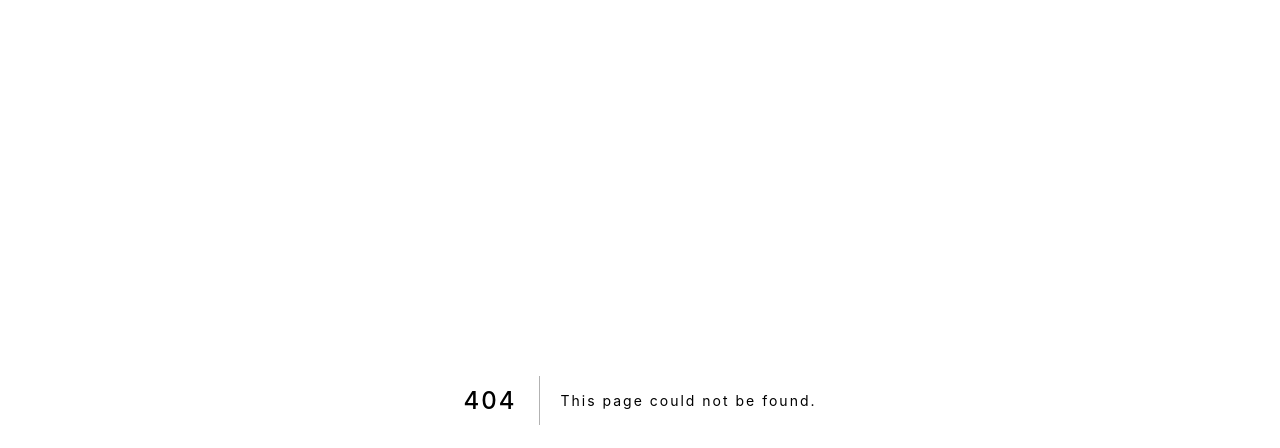
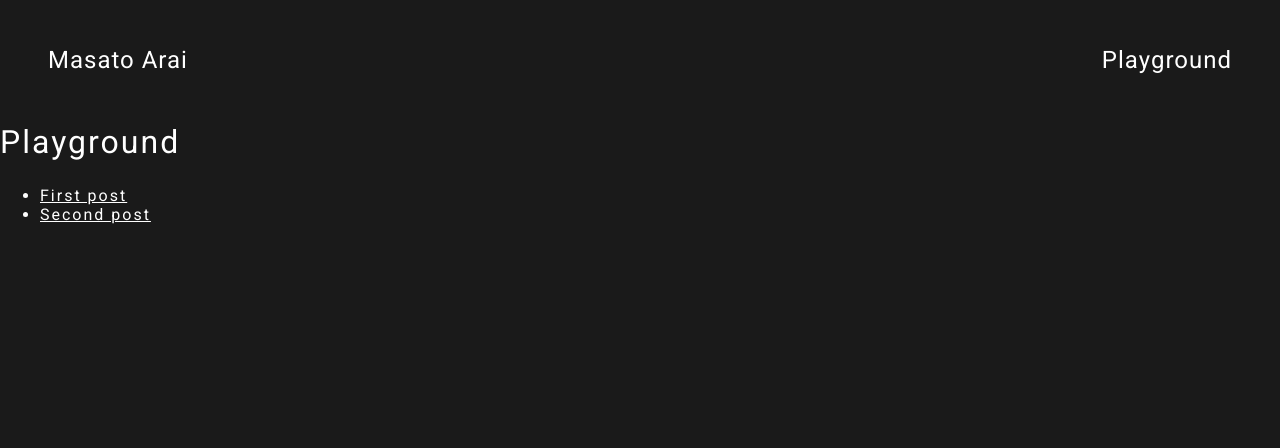
Before and after one commit to masato-arai/m-a-s, a Next.js app: page /playground in a window 1280 px wide. Before the commit this address had no page. Shown: the top 448 px of the page. Built offline with nearby package versions, Linux system fonts and the light colour scheme.

Commit message:
reset cursor on page change

```diff
--- /dev/null
+++ b/components/Header/Header.tsx
@@ -0,0 +1,44 @@
+import Link from 'next/link'
+import styled from 'styled-components'
+
+import { breakpoints } from '../../styles/utils/breakpoints'
+import { spaces } from '../../styles/utils/spaces'
+import { TypoNavLink } from '../../styles/utils/typography'
+import { Wrapper } from '../../styles/utils/wrappers'
+
+import HeaderNav from '../HeaderNav/HeaderNav'
+
+const Header = () => (
+  <Container>
+    <StyledWrapper>
+      <Link href="/" passHref>
+        <TypoNavLink>
+          Masato Arai
+        </TypoNavLink>
+      </Link>
+
+      <HeaderNav />
+    </StyledWrapper>
+  </Container>
+)
+
+const Container = styled.header`
+  display: flex;
+  justify-content: space-between;
+  padding: ${spaces.medium} 0;
+  position: relative;
+  width: 100%;
+  z-index: 100;
+
+  @media ${breakpoints.laptop} {
+    padding: ${spaces.large} 0;
+  }
+`
+
+const StyledWrapper = styled(Wrapper)`
+  display: flex;
+  justify-content: space-between;
+  width: 100%;
+`
+
+export default Header
--- /dev/null
+++ b/components/HeaderNav/HeaderNav.tsx
@@ -0,0 +1,22 @@
+import Link from 'next/link'
+import styled from 'styled-components'
+
+import { colors } from '../../styles/utils/colors'
+import { TypoNavLink } from '../../styles/utils/typography'
+
+const HeaderNav = () => (
+  <Nav>
+    <Link href="/playground" passHref>
+      <TypoNavLink>
+        Playground
+      </TypoNavLink>
+    </Link>
+  </Nav>
+)
+
+const Nav = styled.nav`
+  display: flex;
+  color: ${colors.white};
+`
+
+export default HeaderNav
--- a/components/Main/Main.tsx
+++ b/components/Main/Main.tsx
@@ -25,19 +25,21 @@ const Main = ({ children }) => {
     }))
 
     if (target.tagName !== 'A' && target.tagName !== 'BUTTON') {
-      return dispatch(mainActions.shrinkCursor({ cursorIsOnLink: false }))
+      return dispatch(mainActions.shrinkCursor())
     }
 
-    dispatch(mainActions.enlargeCursor({ cursorIsOnLink: true }))
+    dispatch(mainActions.enlargeCursor())
   }
 
   useEffect(() => {
     container.current.addEventListener('mousemove', mousemoveEventHandler, true)
+    dispatch(mainActions.shrinkCursor())
 
     return () => {
       if (!container.current) return
 
       container.current.removeEventListener('mousemove', mousemoveEventHandler, false)
+      dispatch(mainActions.shrinkCursor())
     }
   }, [])
 
--- a/components/Main/mainActions.ts
+++ b/components/Main/mainActions.ts
@@ -3,14 +3,12 @@ const mousePosition = status => ({
   status,
 })
 
-const enlargeCursor = status => ({
+const enlargeCursor = () => ({
   type: 'ENLARGE_CURSOR',
-  status,
 })
 
-const shrinkCursor = status => ({
+const shrinkCursor = () => ({
   type: 'SHRINK_CURSOR',
-  status,
 })
 
 export default {
--- a/pages/index.tsx
+++ b/pages/index.tsx
@@ -7,7 +7,7 @@ import GET_HOME_DATA from '../graphql/query/get-home-data'
 import DataNotFound from '../components/DataNotFound'
 import Layout from '../components/Layout'
 import Canvas from '../components/Canvas'
-import HeaderWithBorder from '../components/HeaderWithBorder'
+import HeaderWithBorder from '../components/HeaderWithBorder/HeaderWithBorder'
 
 import { breakpoints } from '../styles/utils/breakpoints'
 import { colors } from '../styles/utils/colors'
--- /dev/null
+++ b/pages/playground/index.tsx
@@ -0,0 +1,32 @@
+import { useRouter } from 'next/router'
+import Link from 'next/link'
+
+import Layout from '../../components/Layout'
+import Header from '../../components/Header/Header'
+
+const Playground = () => {
+  const router = useRouter()
+  const { id } = router.query
+
+  return (
+    <Layout>
+      <Header />
+
+      <h1>Playground</h1>
+      <ul>
+        <li>
+          <Link href="/playground/[id]" as={`/playground/first-post`}>
+            <a>First post</a>
+          </Link>
+        </li>
+        <li>
+          <Link href="/playground/[id]" as={`/playground/second-post`}>
+            <a>Second post</a>
+          </Link>
+        </li>
+      </ul>
+    </Layout>
+  )
+}
+
+export default Playground
```
Also changed, not shown: components/HeaderWithBorder/HeaderWithBorder.tsx (renamed from components/HeaderWithBorder.tsx, +7 -4 lines), pages/playground/[id].tsx (added, +14 -0 lines).
